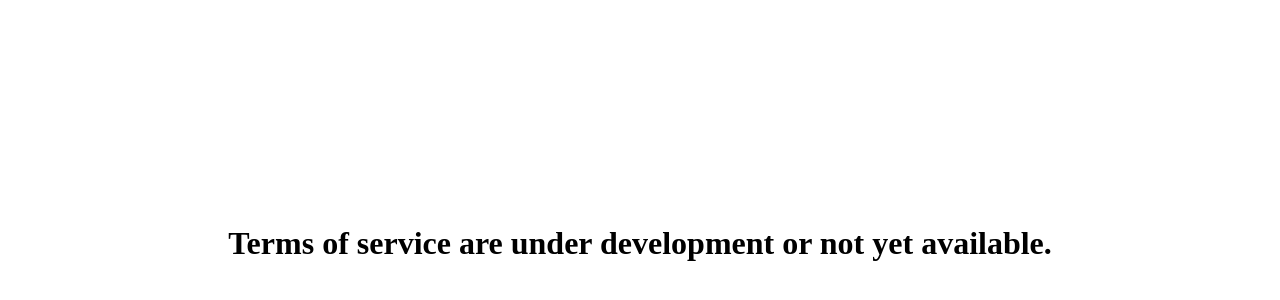
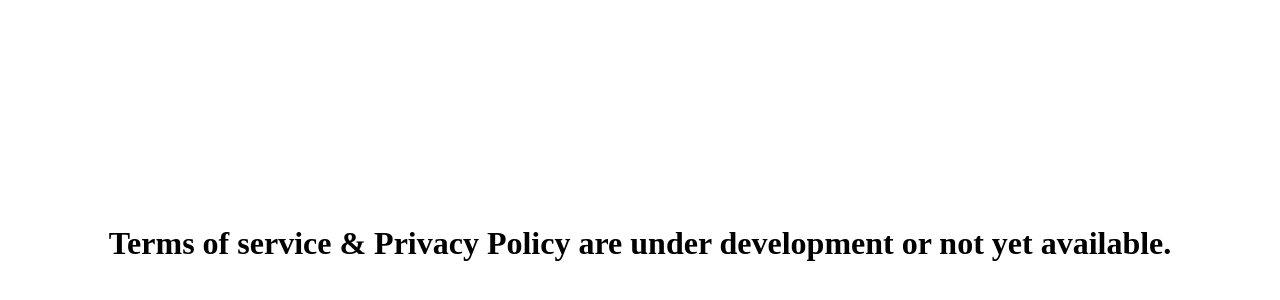
Before and after one commit to abd-allh/Terms-of-Service, a plain HTML site: page index.html in a window 1280 px wide. Shown: the part 138-438 px from the top of the page. Drawn offline with Linux system fonts and the light colour scheme.

Commit message:
Privacy Policy

```diff
--- a/index.html
+++ b/index.html
@@ -7,6 +7,9 @@
     <title>Terms of Service</title>
   </head>
   <body>
-    <h1>Terms of service are under development or not yet available.</h1>
+    <h1>
+      Terms of service & Privacy Policy are under development or not yet
+      available.
+    </h1>
   </body>
 </html>
```
